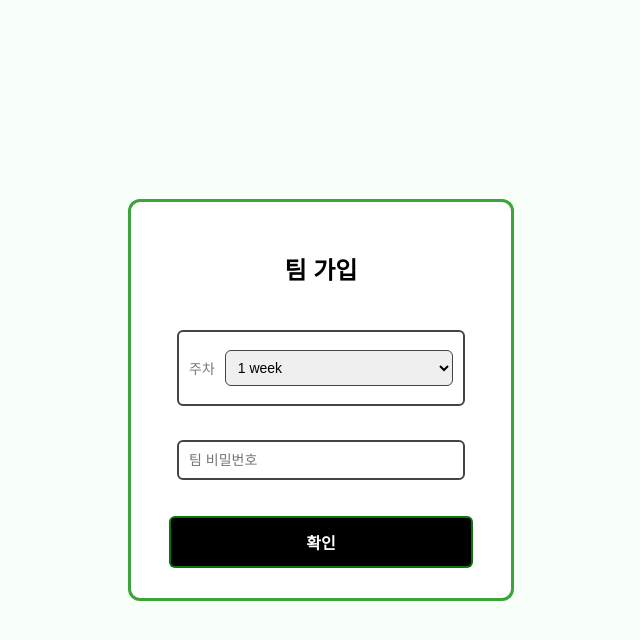
After one commit to gimiseo/0weeks_team2, a Flask app: template templates/teamjoin.html in a window 1280 px wide. The commit adds this page. Shown: the top 640 px of the page, without its empty margins (319-959 px from the left). Run offline with Flask 3, Linux system fonts and the light colour scheme; the template is opened without the code that fills it, so the values that code supplies are empty; some web fonts are replaced.

Commit message:
팀 가입 창 추가

```diff
--- a/app.py
+++ b/app.py
@@ -110,7 +110,7 @@ def logout():
     resp.set_cookie("token", "", expires=0)
     return resp
 
-@app.route("/teamsignup", methods=["GET", "POST"])
+@app.route("/teamsignup", methods=["GET", "POST"]) # 팀 생성 API
 def teamsignup():
     user = get_current_user(request)
     if not user:
@@ -139,6 +139,35 @@ def teamsignup():
 
     return render_template("teamsignup.html")
 
+@app.route("/teamjoin", methods=["GET", "POST"])  # 팀 합류 API
+def teamjoin():
+    user = get_current_user(request)
+    if not user:
+        return redirect(url_for("login"))
+
+    if request.method == "POST":
+        week = int(request.form["week"])
+        team_password = request.form["team_password"]
+
+        # 이미 생성된 팀 정보 가져오기 (week 기준)
+        team = db["teams"].find_one({"week": week})
+        if not team:
+            return "해당 주차에 생성된 팀이 없습니다!"
+
+        # 비밀번호 확인
+        if not check_password_hash(team["password"], team_password):
+            return "팀 비밀번호가 올바르지 않습니다!"
+
+        # 팀 가입 처리 (예: members 배열에 추가)
+        db["teams"].update_one(
+            {"_id": team["_id"]},
+            {"$addToSet": {"members": user}}
+        )
+
+        return redirect(url_for("dashboard"))
+
+    return render_template("teamjoin.html")
+
 
 if __name__ == "__main__":
     app.run(debug=True)
--- a/static/style.css
+++ b/static/style.css
@@ -35,6 +35,68 @@ body {
     margin-bottom: 20px;
 }
 
+/* test */
+.form-box {
+    display: flex;
+    flex-direction: column;
+    align-items: center;
+    width: 100%;
+}
+
+.form-box select,input {
+    width: 90%;
+    padding: 10px;
+    margin: 8px 0;
+    border: 2px solid #444;
+    border-radius: 6px;
+    font-size: 14px;
+    box-sizing: border-box;
+}
+
+.form-box > div {
+    display: flex;
+    align-items: first baseline;
+    gap: 10px;
+    width: 90%;
+    padding: 10px;
+    margin: 8px 0;
+    border: 2px solid #444;
+    border-radius: 6px;
+    font-size: 14px;
+    box-sizing: border-box;
+    color: #7f7676;
+}
+
+.form-box > div > span {
+    /* flex-shrink: 0; */
+}
+
+.form-box > div > select {
+    flex-grow: 1;
+    padding: 8px;
+    font-size: 14px;
+    border-radius: 6px;
+    border: 1px solid #444;
+}
+
+.btn {
+    width: 90%;
+    padding: 10px;
+    margin-top: 12px;
+    font-size: 16px;
+    border-radius: 6px;
+    border: none;
+    background-color: #444;
+    color: white;
+    cursor: pointer;
+    transition: background 0.3s;
+}
+
+.btn:hover {
+    background-color: #666;
+}
+
+/* test */
 .form-box input {
     width: 90%;
     padding: 10px;
--- a/templates/dashboard.html
+++ b/templates/dashboard.html
@@ -13,4 +13,6 @@
     <p>No profile image uploaded.</p>
 {% endif %}
 <a href="{{ url_for('logout') }}">Logout</a>
+<a href="{{ url_for('teamjoin') }}">팁 합류</a>
+<a href="{{ url_for('teamsignup') }}">팀 생성</a>
 {% endblock %}
--- a/templates/login.html
+++ b/templates/login.html
@@ -10,5 +10,7 @@
         <button type="submit" class="btn">로그인</button>
     </form>
     <a href="{{ url_for('signup') }}" class="link-btn">회원가입</a>
+    <a href="{{ url_for('teamjoin') }}" class="link-btn">팀 가입</a>
+    <a href="{{ url_for('teamsignup') }}" class="link-btn">팀 생성</a>
 </div>
 {% endblock %}
--- a/templates/signup.html
+++ b/templates/signup.html
@@ -20,6 +20,5 @@
         <button type="submit" class="btn">등록하기</button>
     </form>
 
-
 </div>
 {% endblock %}
--- /dev/null
+++ b/templates/teamjoin.html
@@ -0,0 +1,23 @@
+{% extends "base.html" %}
+{% block title %}팀 가입{% endblock %}
+{% block content %}
+<div class="container">
+    <div class="sign-up-head">
+        <h2 class="title">팀 가입</h2>
+    </div>
+
+    <form method="post" class="form-box">
+        <div>
+            <span>주차</span>
+            <select name="week" required>
+                {% for i in range(1, 21) %}
+                <option value="{{ i }}">{{ i }} week</option>
+                {% endfor %}
+            </select>
+        </div><br>
+
+        <input type="password" name="team_password" placeholder="팀 비밀번호" required><br>
+        <button type="submit" class="btn">확인</button>
+    </form>
+</div>
+{% endblock %}
```
Also changed, not shown: templates/teamsignup.html (+9 -10 lines).
